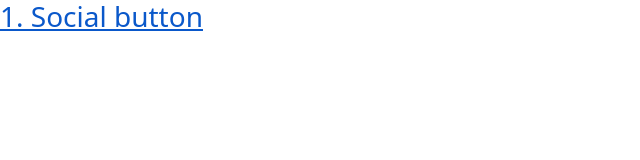
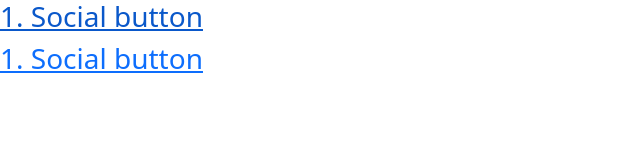
Before and after one commit to helodeepakji/home, a plain HTML site: page index.html in a window 1280 px wide. Shown: the whole page, without its empty margins (0-640 px from the left). Drawn offline with nearby package versions, Linux system fonts and the light colour scheme.

Commit message:
Update index.html

```diff
--- a/index.html
+++ b/index.html
@@ -20,6 +20,8 @@
 
   <body>
 <a href="social.html"> <h3> 1. Social button </h3> </a>
+ <a href="social2.html"> <h3> 1. Social button </h3> </a>
+
 
   </body>
 
```
